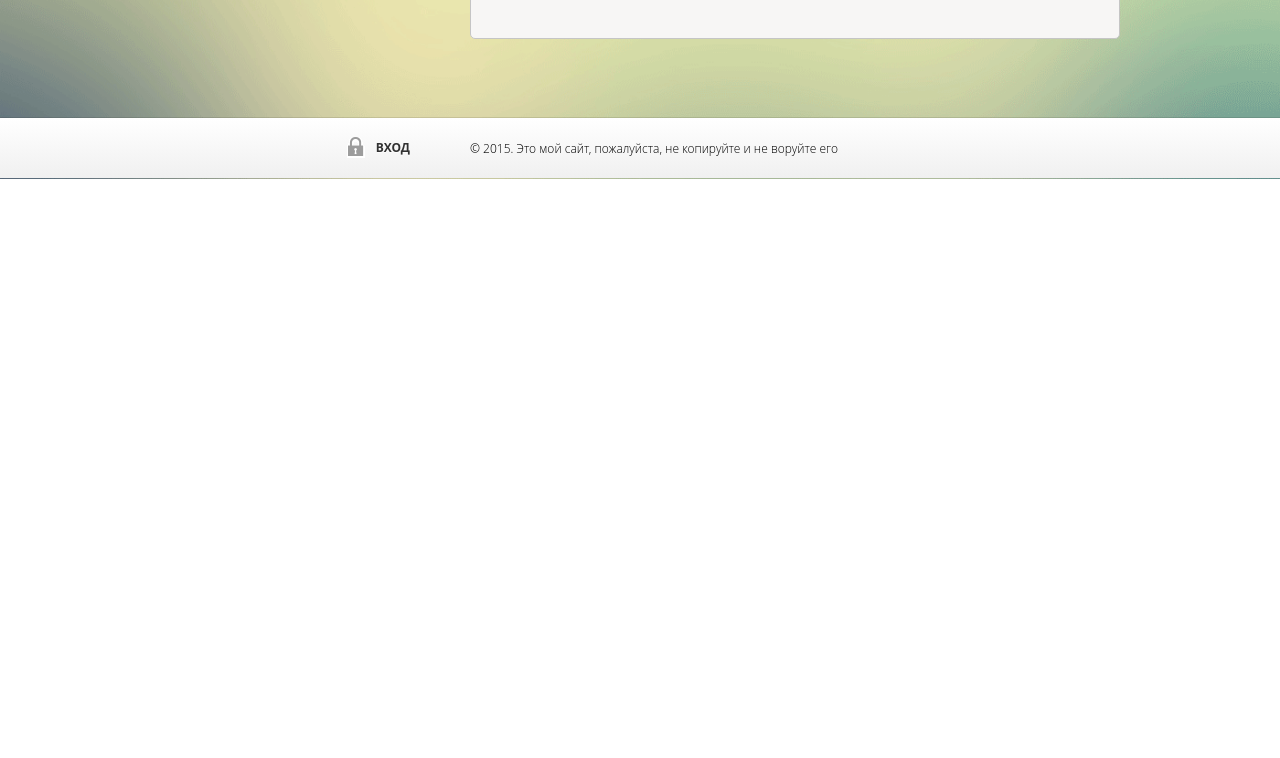
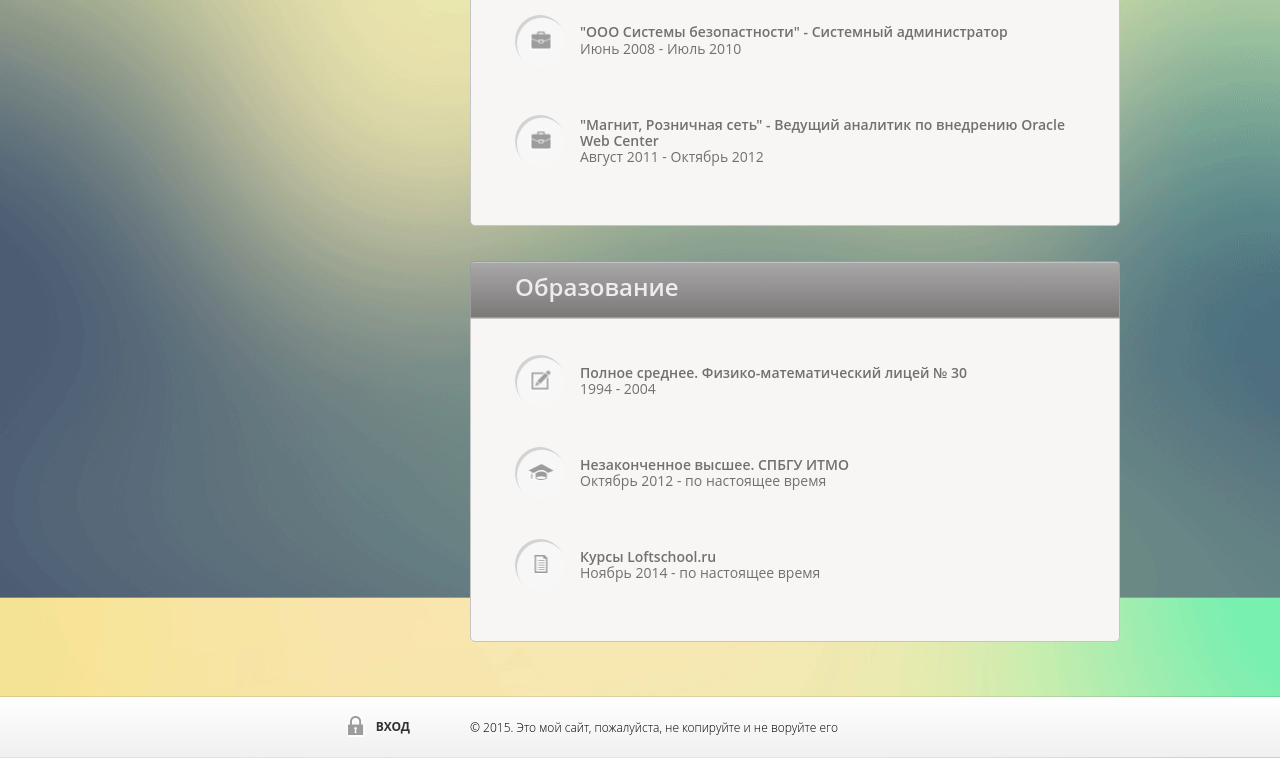
Before and after one commit to iliquid/Project-1, a website: page app/info.html in a window 1280 px wide. Shown: the part 622-1380 px from the top of the page. Before the commit the page ends 801 px from the top, so only its background shows below. Drawn offline with nearby package versions, Linux system fonts and the light colour scheme; a web font is replaced by a local one.

Commit message:
Job List & border-image

```diff
--- a/app/css/info.css
+++ b/app/css/info.css
@@ -1,5 +1,5 @@
 .skills-block {
-	padding: 40px 0 0 40px;
+	padding: 40px 0 20px 40px;
 }
 .avatar-block {
 	float: left;
@@ -83,20 +83,62 @@
 	left:-9px;
 }
 .jobs-list {
-	padding:0 0 0 50px;
-	margin: 0;
+	padding:0;
+	margin-bottom: 30px;
 	list-style: none;
+	width: 100%;
+
+
+
 }
 .jobs-list-item {
+	padding: 20px 0;
+	border-image: url(../img/border.png) 0 0 9 0;
+  border-top: 0px;
+  border-left: 0px;
+  border-right: 0px;
+  border-bottom:4px;
+}
+.jobs-list-item:last-child {
+	border:none;
+}
+.jobs-wrap {
+	width:570px;
+	margin:0 auto;
+}
+.jobs-list-item-wrap {
+
+	margin: 10px 0;
+
+}
+.jobs-icon {
+	width:60px;
+	float: left;
+	background: #222;
+}
+.jobs-info, .school, .university, .courses{
+	padding-left: 70px;
 	position: relative;
-	width: 440px;
-	margin:0 0 10px 0;
 }
-.jobs-list-item:after {
+
+.jobs-info:before {
+	position: absolute;
+	background-image: url(../img/sprite.png);
+	background-repeat: no-repeat;
+	background-position:-3px -658px;
+	z-index:999;
+	width: 21px;
+	height: 19px;
+	content: "";
+	transform: translateY(-50%) translateX(-50%);
 	top:50%;
+	left:30px;
+}
+.jobs-info:after, .school:after, .university:after, .courses:after {
+	top:50%;
+	left:30px;
 	transform: translateY(-50%) translateX(-50%);
 	padding-bottom:2px;
-	left:-40px;
 	position: absolute;
 	content: "";
 	background: #F7F7F7;
@@ -105,7 +147,113 @@
 	height: 50px;
 	border-radius: 50%;
 }
-.jobs-list-item:before {
+
+.job-title {
+	font-family: "Open Sans Semibold";
+	font-size: 14px;
+	color: #727070;
+	padding: 0;
+	margin: 0;
+
+}
+.job-date {
+	font-family: "Open Sans";
+	font-size: 14px;
+	color: #727070;
+	padding: 0;
+	margin: 0;
+
+}
+.school:before {
+	position: absolute;
+	background-image: url(../img/sprite.png);
+	background-repeat: no-repeat;
+	background-position:-4px -682px;
+	width: 21px;
+	height: 21px;
+	content: "";
+	transform: translateY(-50%) translateX(-50%);
+	top:50%;
+	left:30px;
+	z-index:999;
+}
+.university:before {
+	position: absolute;
+	background-image: url(../img/sprite.png);
+	background-repeat: no-repeat;
+	background-position:0 -710px;
+	width: 27px;
+	height: 18px;
+	content: "";
+	transform: translateY(-50%) translateX(-50%);
+	top:50%;
+	left:30px;
+	z-index:999;
+}
+.courses:before {
+	position: absolute;
+	background-image: url(../img/sprite.png);
+	background-repeat: no-repeat;
+	background-position:-6px -737px;
+	width: 15px;
+	height: 20px;
+	content: "";
+	transform: translateY(-50%) translateX(-50%);
+	top:50%;
+	left:30px;
+	z-index:999;
+}
+
+
+
+
+
+
+
+
+
+
+
+
+
+
+
+
+
+
+
+
+
+
+
+
+
+
+
+
+
+
+
+
+/*
+.jobs-list-item:after {
+	position: absolute;
+	bottom:-17px;
+	left: 0;
+	content: "";
+	border-bottom:1px solid black;
+	width: 100%;
+	height: 2px;
+}
+.jobs-icon {
+	display: table-cell;
+	position: relative;
+	width:60px;
+	min-height: 60px;
+	outline: 1px solid green;
+
+}
+.jobs-icon:before {
 	position: absolute;
 	background-image: url(../img/sprite.png);
 	background-repeat: no-repeat;
@@ -114,10 +262,54 @@
 	width: 21px;
 	height: 19px;
 	content: "";
+	transform: translateY(-50%) translateX(-50%);
 	top:50%;
+	left:50%;
+}
+.jobs-icon:after {
+	top:50%;
+	left:50%;
 	transform: translateY(-50%) translateX(-50%);
-	left:-41px;
+	padding-bottom:2px;
+	position: absolute;
+	content: "";
+	background: #F7F7F7;
+  box-shadow: 0px 1px 0px 0px rgba(255, 255, 255, 0.004),inset 2px 2.866px 0px 0px rgba(199, 199, 199, 0.75);
+	width: 50px;
+	height: 50px;
+	border-radius: 50%;
 }
+.jobs-info {
+	display: block;
+	margin:0 0 30px 0;
+	padding: 0;
+	background:grey;
+
+}
+.job-title, .job-date {
+	padding: 0;
+
+}
+.job-title {
+	font-family: "Open Sans Semibold";
+	font-size: 14px;
+	color: #727070;
+	margin:7px 0 0 0;
+}
+.job-date {
+	font-family: "Open Sans";
+	font-size: 14px;
+	color: #727070;
+	margin:0 0 7px 0;
+}*/*/
+/*.jobs-icon {
+	margin:5px auto;
+}*/
+
+
+/*
+
+
 .jobs-title {
 	font-family: "Open Sans Semibold";
 	font-size: 14px;
@@ -145,4 +337,4 @@
 .jobs-items-wrap:last-child:after {
 	content: " ";
 
-}
+}*/
--- a/app/css/main.css
+++ b/app/css/main.css
@@ -20,6 +20,7 @@ body {
 	margin-bottom:-60px;
 }
 .holder {
+	margin-top:80px;
 	height: 60px;
 	background: #333;
 }
@@ -210,7 +211,7 @@ body {
 	border:1px solid #C5C5C5;
 	border-bottom-left-radius:5px;
 	border-bottom-right-radius:5px;
-	margin:0 0 70px 0;
+	margin:0 0 35px 0;
 }
 .portfolio-list {
 	overflow: hidden;
--- a/app/info.html
+++ b/app/info.html
@@ -50,8 +50,9 @@
 					</ul>
 			</aside>
 			<section class="right-col">
+
 				<header class="right-col-header"><h2 class="rc-header-text">Основная информация<h2></header>
-				<article class="right-col-elem skills-block clearfix">
+				<article class="right-col-elem skills-block">
 					<div class="avatar-block">
 						<img src="img/avatar.jpg" alt="" class="avatar-image">
 					</div>
@@ -81,8 +82,75 @@
 				</article>
 
 					<header class="right-col-header"><h2 class="rc-header-text">Опыт работы<h2></header>
-				<article class="right-col-elem skills-block clearfix">
+				<article class="right-col-elem clearfix">
+					<div class="jobs-wrap">
+						<ul class="jobs-list">
+							<li class="jobs-list-item">
+								<div class="jobs-list-item-wrap clearfix">
 
+									<div class="jobs-info">
+										<p class="job-title">"ИП Боровицкий" - Продавец дисков</p>
+										<p class="job-date">Сентябрь 2005 - Август 2008</p>
+									</div>
+								</div>
+							</li>
+<li class="jobs-list-item">
+								<div class="jobs-list-item-wrap clearfix">
+
+									<div class="jobs-info">
+										<p class="job-title">"ООО Системы безопастности" - Системный администратор</p>
+										<p class="job-date">Июнь 2008 - Июль 2010</p>
+									</div>
+								</div>
+							</li>
+							<li class="jobs-list-item">
+								<div class="jobs-list-item-wrap clearfix">
+
+									<div class="jobs-info">
+										<p class="job-title">"Магнит, Розничная сеть" - Ведущий аналитик по внедрению Oracle Web Center
+</p>
+										<p class="job-date">Август 2011 - Октябрь 2012</p>
+									</div>
+								</div>
+							</li>
+						</ul>
+					</div>
+
+				</article>
+
+				<header class="right-col-header"><h2 class="rc-header-text">Образование<h2></header>
+				<article class="right-col-elem clearfix">
+					<div class="jobs-wrap">
+						<ul class="jobs-list">
+							<li class="jobs-list-item">
+								<div class="jobs-list-item-wrap clearfix">
+
+									<div class="school">
+										<p class="job-title">Полное среднее. Физико-математический лицей № 30</p>
+										<p class="job-date">1994 - 2004</p>
+									</div>
+								</div>
+							</li>
+<li class="jobs-list-item">
+								<div class="jobs-list-item-wrap clearfix">
+
+									<div class="university">
+										<p class="job-title">Незаконченное высшее. СПБГУ ИТМО</p>
+										<p class="job-date">Октябрь 2012 - по настоящее время</p>
+									</div>
+								</div>
+							</li>
+							<li class="jobs-list-item">
+								<div class="jobs-list-item-wrap clearfix">
+
+									<div class="courses">
+										<p class="job-title">Курсы Loftschool.ru</p>
+										<p class="job-date">Ноябрь 2014 - по настоящее время</p>
+									</div>
+								</div>
+							</li>
+						</ul>
+					</div>
 
 				</article>
 
```
Also changed, not shown: app/img/border.png (added).
